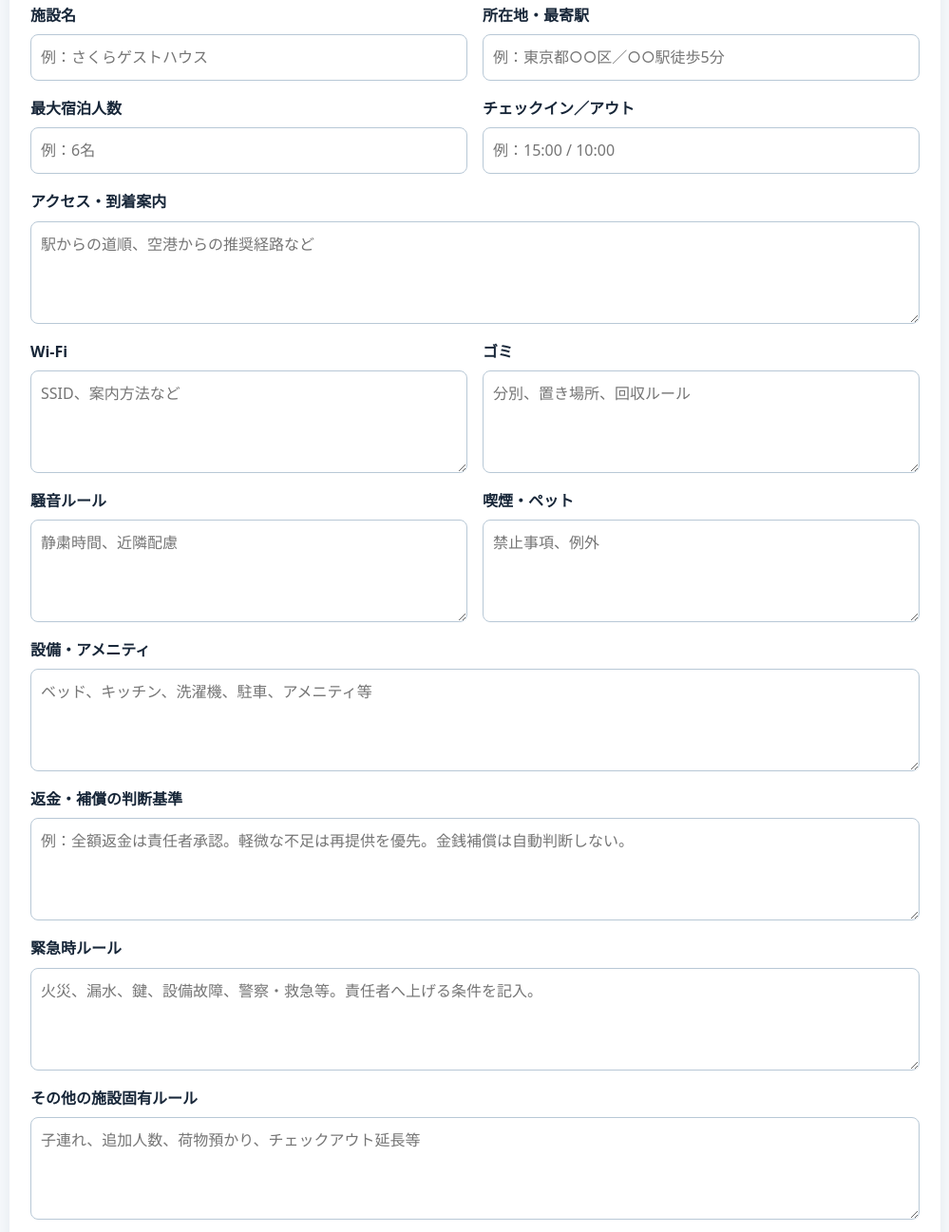
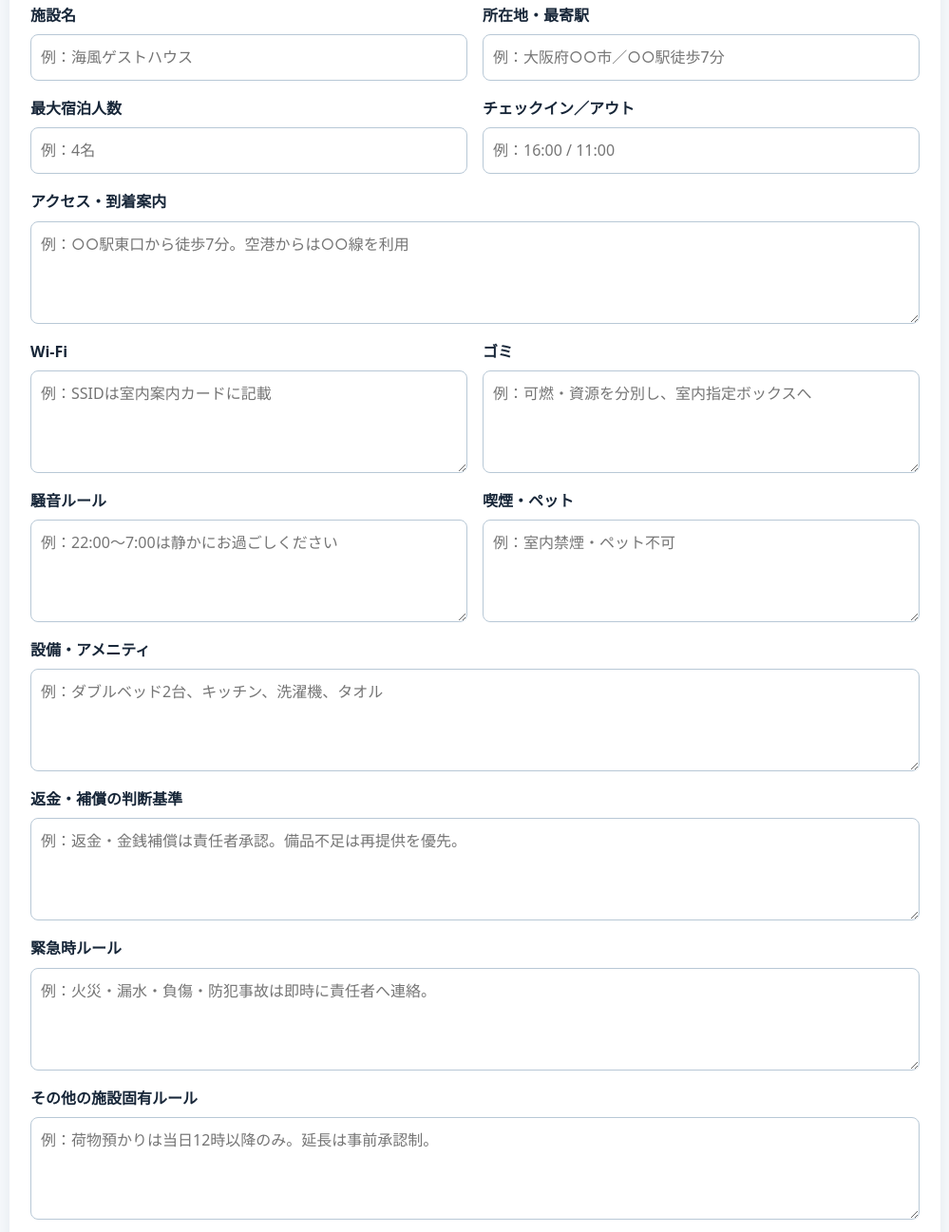
Before and after one commit to ysenterprisecorporation-ship-it/guestops-ai, a website: page docs/starter/index.html in a window 1280 px wide. Shown: the part 932-2229 px from the top of the page at 95% size, without its empty margins (140-1139 px from the left). Drawn offline with Linux system fonts and the light colour scheme.

Commit message:
Refresh Starter examples and add cache-busting version marker

```diff
--- a/docs/starter/index.html
+++ b/docs/starter/index.html
@@ -3,6 +3,9 @@
 <head>
 <meta charset="utf-8">
 <meta name="viewport" content="width=device-width,initial-scale=1">
+<meta http-equiv="Cache-Control" content="no-cache, no-store, must-revalidate">
+<meta http-equiv="Pragma" content="no-cache">
+<meta http-equiv="Expires" content="0">
 <meta name="description" content="GuestOps AI Starter無料体験。施設情報を入力すると、宿泊施設専用のAI返信プロンプトをブラウザ上で生成できます。">
 <title>GuestOps AI Starter｜無料体験</title>
 <style>
@@ -50,19 +53,19 @@ ul{padding-left:22px}@media(max-width:720px){.grid{grid-template-columns:1fr}.wi
 <section id="generator" class="card">
 <h2>施設専用AIプロンプト生成</h2>
 <div class="grid">
-<div class="field"><label>施設名</label><input id="facility" placeholder="例：さくらゲストハウス"></div>
-<div class="field"><label>所在地・最寄駅</label><input id="location" placeholder="例：東京都○○区／○○駅徒歩5分"></div>
-<div class="field"><label>最大宿泊人数</label><input id="capacity" placeholder="例：6名"></div>
-<div class="field"><label>チェックイン／アウト</label><input id="checktime" placeholder="例：15:00 / 10:00"></div>
-<div class="field wide"><label>アクセス・到着案内</label><textarea id="access" placeholder="駅からの道順、空港からの推奨経路など"></textarea></div>
-<div class="field"><label>Wi-Fi</label><textarea id="wifi" placeholder="SSID、案内方法など"></textarea></div>
-<div class="field"><label>ゴミ</label><textarea id="garbage" placeholder="分別、置き場所、回収ルール"></textarea></div>
-<div class="field"><label>騒音ルール</label><textarea id="noise" placeholder="静粛時間、近隣配慮"></textarea></div>
-<div class="field"><label>喫煙・ペット</label><textarea id="smoking" placeholder="禁止事項、例外"></textarea></div>
-<div class="field wide"><label>設備・アメニティ</label><textarea id="amenities" placeholder="ベッド、キッチン、洗濯機、駐車、アメニティ等"></textarea></div>
-<div class="field wide"><label>返金・補償の判断基準</label><textarea id="refund" placeholder="例：全額返金は責任者承認。軽微な不足は再提供を優先。金銭補償は自動判断しない。"></textarea></div>
-<div class="field wide"><label>緊急時ルール</label><textarea id="emergency" placeholder="火災、漏水、鍵、設備故障、警察・救急等。責任者へ上げる条件を記入。"></textarea></div>
-<div class="field wide"><label>その他の施設固有ルール</label><textarea id="other" placeholder="子連れ、追加人数、荷物預かり、チェックアウト延長等"></textarea></div>
+<div class="field"><label>施設名</label><input id="facility" placeholder="例：海風ゲストハウス"></div>
+<div class="field"><label>所在地・最寄駅</label><input id="location" placeholder="例：大阪府○○市／○○駅徒歩7分"></div>
+<div class="field"><label>最大宿泊人数</label><input id="capacity" placeholder="例：4名"></div>
+<div class="field"><label>チェックイン／アウト</label><input id="checktime" placeholder="例：16:00 / 11:00"></div>
+<div class="field wide"><label>アクセス・到着案内</label><textarea id="access" placeholder="例：○○駅東口から徒歩7分。空港からは○○線を利用"></textarea></div>
+<div class="field"><label>Wi-Fi</label><textarea id="wifi" placeholder="例：SSIDは室内案内カードに記載"></textarea></div>
+<div class="field"><label>ゴミ</label><textarea id="garbage" placeholder="例：可燃・資源を分別し、室内指定ボックスへ"></textarea></div>
+<div class="field"><label>騒音ルール</label><textarea id="noise" placeholder="例：22:00〜7:00は静かにお過ごしください"></textarea></div>
+<div class="field"><label>喫煙・ペット</label><textarea id="smoking" placeholder="例：室内禁煙・ペット不可"></textarea></div>
+<div class="field wide"><label>設備・アメニティ</label><textarea id="amenities" placeholder="例：ダブルベッド2台、キッチン、洗濯機、タオル"></textarea></div>
+<div class="field wide"><label>返金・補償の判断基準</label><textarea id="refund" placeholder="例：返金・金銭補償は責任者承認。備品不足は再提供を優先。"></textarea></div>
+<div class="field wide"><label>緊急時ルール</label><textarea id="emergency" placeholder="例：火災・漏水・負傷・防犯事故は即時に責任者へ連絡。"></textarea></div>
+<div class="field wide"><label>その他の施設固有ルール</label><textarea id="other" placeholder="例：荷物預かりは当日12時以降のみ。延長は事前承認制。"></textarea></div>
 </div>
 <p>
 <button class="primary" onclick="generatePrompt()">施設専用プロンプトを生成</button>
@@ -111,7 +114,7 @@ ul{padding-left:22px}@media(max-width:720px){.grid{grid-template-columns:1fr}.wi
 <p><a class="button primary" href="../#pricing">GuestOps AIの詳細を見る</a></p>
 </section>
 </main>
-<footer>運営：ワイズエンタープライズコーポレーション<br>無料版はプロンプト生成体験です。OTA/PMSへの接続や自動送信は行いません。</footer>
+<footer>運営：ワイズエンタープライズコーポレーション<br>無料版はプロンプト生成体験です。OTA/PMSへの接続や自動送信は行いません。<br><span class="small">Starter page version: 2026-10-28a</span></footer>
 
 <script>
 function v(id){return document.getElementById(id).value.trim()||"未設定"}
```
